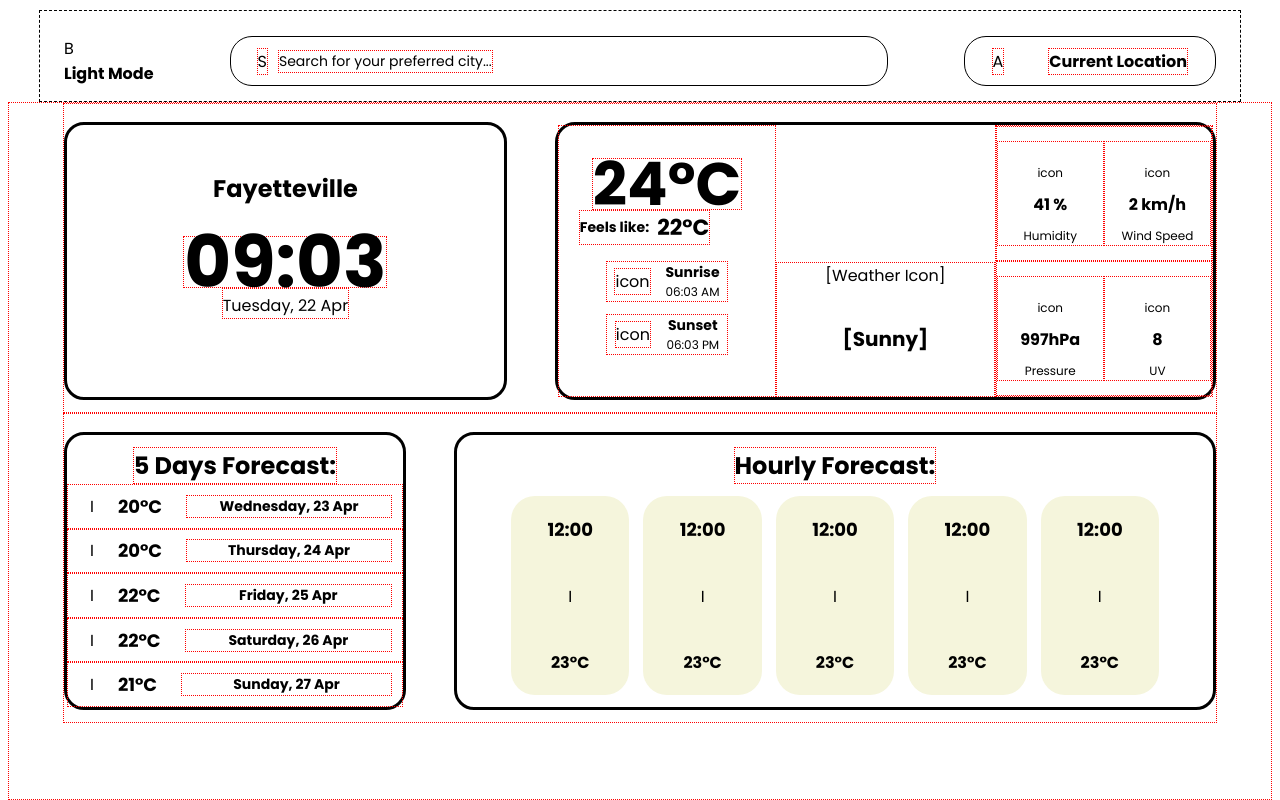
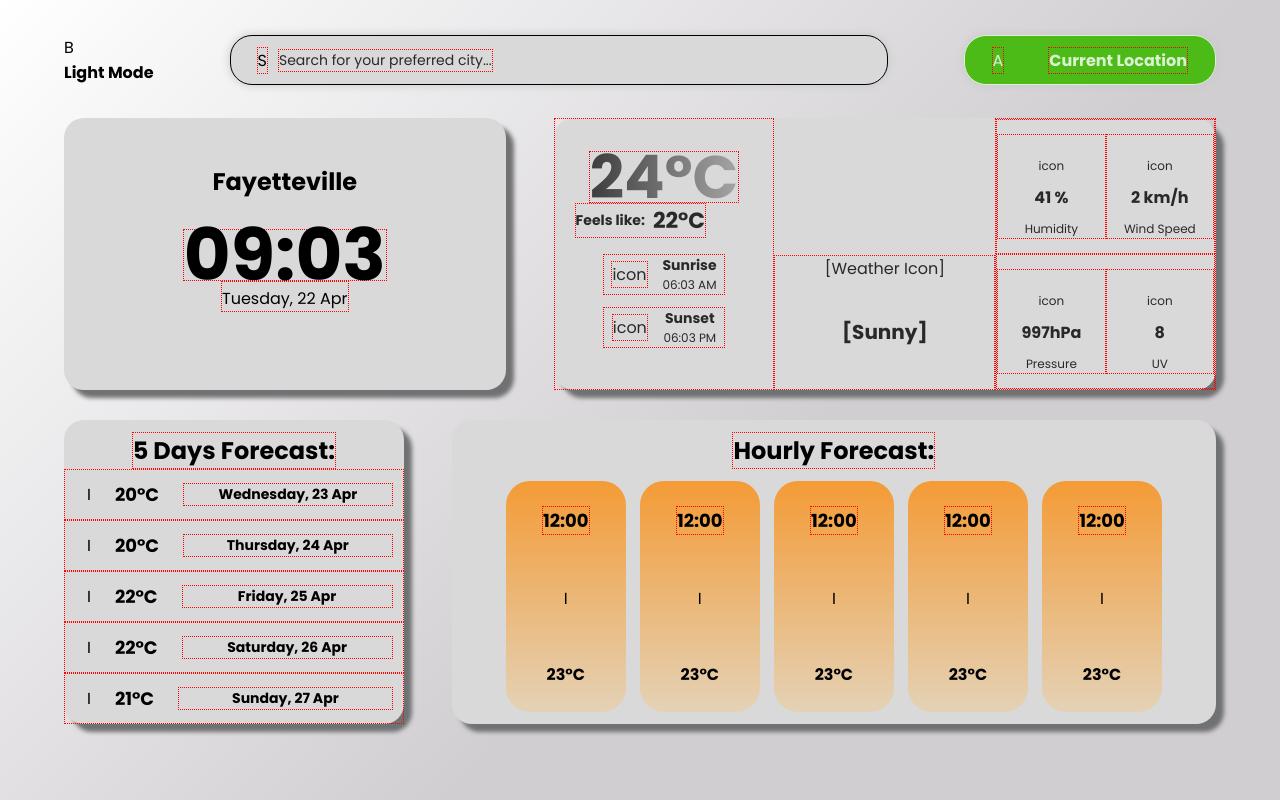
Before and after one commit to alvagarciia/weather-dashboard, a plain HTML site: page index.html in a window 1280 px wide. Drawn offline with Linux system fonts and the light colour scheme.

Commit message:
add colors, shadows, gradients to design

```diff
--- a/style.css
+++ b/style.css
@@ -1,4 +1,5 @@
 body {
+    background: linear-gradient(135deg, #ffffff 0%, #d1ced2 60%, #d1ced2 100%);
     height: 100vh;
     margin: 0;
     overflow: hidden;
@@ -15,9 +16,6 @@ body {
     min-width: 90vw;
     padding: 10px 24px 0px;
     margin: 10px 54px 0px;
-    border-width: 1px;
-    border-style: dashed;
-    border-color: black;
     display: flex;
     flex-direction: row;
     justify-content: space-between;
@@ -30,6 +28,8 @@ body {
 }
 
 .search {
+    background-color: #d9d9d9;
+    box-shadow: 0px 0px 10px #c6c6c8;
     border: 1px, solid;
     border-radius: 22px;
     height: 4vh;
@@ -56,9 +56,12 @@ body {
 }
 .searchHeader {
     font-size: 14px;
+    color: #292929;
 }
 
 .location {
+    background-color: #4cbb17;
+    box-shadow: 0px 0px 10px #c6c6c8;
     border: 1px, solid;
     border-radius: 22px;
     height: 4vh;
@@ -68,6 +71,7 @@ body {
     flex-direction: row;
     justify-content: space-around;
     align-items: center;
+    color: #dbf1d1;
 }
 
 
@@ -77,12 +81,9 @@ body {
     flex-direction: column;
     align-items: center;
     flex: 1;
-    border: 1px, dotted, red;
 }
 
 .boxRow{
-    border: 1px, dotted, red;
-
     width: 90vw;
     padding: 18px 0px 12px;
     margin: 0px 54px;
@@ -93,10 +94,14 @@ body {
 }
 
 .boxA, .boxB, .boxC, .boxD  {
+    background-color: #d9d9d9;
+    box-shadow: 8px 8px 4px #707172;
     height: 34vh;
     width: 350px;
-    border: 3px, solid;
     border-radius: 20px;
+}
+.boxC, .boxD  {
+    height: 38vh;
 }
 
 .boxA {
@@ -125,6 +130,7 @@ body {
 
 
 .boxB {
+    color: #292929;
     flex: 3;
     display: flex;
     flex-direction: row;
@@ -141,6 +147,9 @@ body {
 }
 .tempB1-1 {
     border: 1px, dotted, red;
+    background: linear-gradient(to right, #3d3d3d, #a5a5a5);
+    -webkit-background-clip: text;
+    -webkit-text-fill-color: transparent;
     margin-top: 32px;
     font-size: 60px;
     line-height: 50px;
@@ -275,6 +284,7 @@ body {
     gap: 14px;
 }
 .hourD {
+    background: linear-gradient(to bottom, #f49b36, #e4d2b6);
     flex: 1;
     margin-bottom: 12px;
     background-color: beige;
@@ -285,6 +295,7 @@ body {
     align-items: center;
 }
 .timeD {
+    border: 1px, dotted, red;
     font-weight: bold;
     font-size: 18px;
 }
```
